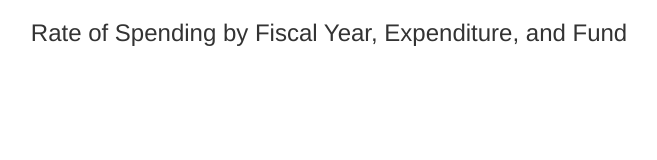
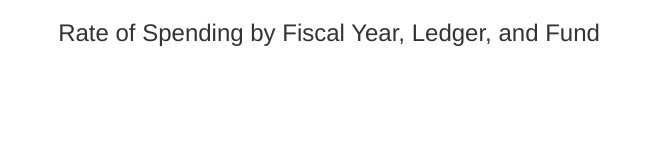
Before and after one commit to gwu-libraries/alma-burndown, a website: page public/burndown.html in a window 1280 px wide. Shown: the whole page, without its empty margins (311-968 px from the left). Drawn offline with Linux system fonts and the light colour scheme; no server answers.

Commit message:
Fixed title

```diff
--- a/public/burndown.html
+++ b/public/burndown.html
@@ -1,7 +1,7 @@
 <!DOCTYPE html>
 <html lang="en">
 	<head>
-		<title>Rate of Spending by Fiscal Year, Expenditure, and Fund</title>
+		<title>Rate of Spending by Fiscal Year, Ledger, and Fund</title>
 		<link href="css/bootstrap.min.css" rel="stylesheet">
 		<style>
 			.xaxis path, .yaxis path, .xaxis line, .yaxis line {
@@ -58,7 +58,7 @@
 	</head>
 	<body>
 		<div>
-			<h3 align="center">Rate of Spending by Fiscal Year, Expenditure, and Fund</h3>
+			<h3 align="center">Rate of Spending by Fiscal Year, Ledger, and Fund</h3>
 		</div>
 
 	<div id="chart"></div>
```
